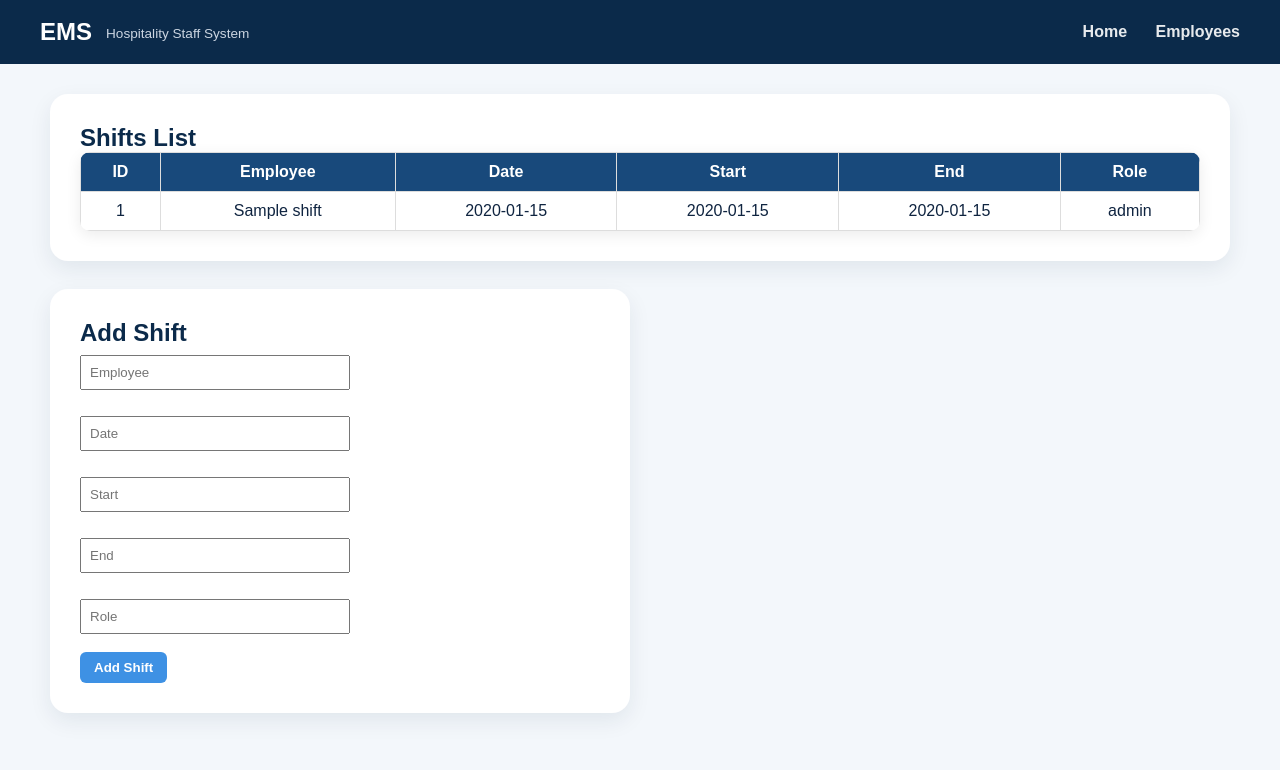
After one commit to Waszka22/web-services-flask-project, a Flask app: page /shifts in a window 1280 px wide. The commit adds this page. Shown: the top 770 px of the page. Run offline with Flask 3, Linux system fonts and the light colour scheme; tables that the repository leaves empty hold one stand-in row (values such as "Sample post").

Commit message:
Adding CRUD oeration

```diff
--- a/app.py
+++ b/app.py
@@ -36,7 +36,23 @@ class Employee(db.Model):
             "email": self.email
         }
 
+class Shift(db.Model):
+    id = db.Column(db.Integer, primary_key=True)
+    employee_name = db.Column(db.String(100))
+    shift_date = db.Column(db.String(50))
+    start_time = db.Column(db.String(50))
+    end_time = db.Column(db.String(50))
+    role = db.Column(db.String(100))
 
+    def to_dict(self):
+        return {
+            "id": self.id,
+            "employee_name": self.employee_name,
+            "shift_date": self.shift_date,
+            "start_time": self.start_time,
+            "end_time": self.end_time,
+            "role": self.role
+        }
 # pages
 @app.route("/")
 def home():
@@ -52,6 +68,9 @@ def add_page():
 def employees_page():
     return render_template("employees.html")
 
+@app.route("/shifts")
+def shifts_page():
+    return render_template("shifts.html")
 
 # API - GET all
 @app.route("/api/employees", methods=["GET"])
@@ -64,6 +83,10 @@ def get_employees():
 
     return jsonify(result)
 
+@app.route("/api/shifts", methods=["GET"])
+def get_shifts():
+    shifts = Shift.query.all()
+    return jsonify([s.to_dict() for s in shifts])
 
 # API - GET one
 @app.route("/api/employees/<int:id>", methods=["GET"])
@@ -99,6 +122,24 @@ def add_employee():
     return jsonify(new_employee.to_dict()), 201
 
 
+@app.route("/api/shifts", methods=["POST"])
+def add_shift():
+    data = request.get_json()
+
+    new_shift = Shift(
+        employee_name=data["employee_name"],
+        shift_date=data["shift_date"],
+        start_time=data["start_time"],
+        end_time=data["end_time"],
+        role=data["role"]
+    )
+
+    db.session.add(new_shift)
+    db.session.commit()
+
+    return jsonify(new_shift.to_dict()), 201
+
+
 # API - PUT
 @app.route("/api/employees/<int:id>", methods=["PUT"])
 def update_employee(id):
@@ -123,6 +164,24 @@ def update_employee(id):
 
     return jsonify(employee.to_dict())
 
+@app.route("/api/shifts/<int:id>", methods=["PUT"])
+def update_shift(id):
+    shift = Shift.query.get(id)
+
+    if shift is None:
+        return jsonify({"error": "Shift not found"}), 404
+
+    data = request.get_json()
+
+    shift.employee_name = data.get("employee_name", shift.employee_name)
+    shift.shift_date = data.get("shift_date", shift.shift_date)
+    shift.start_time = data.get("start_time", shift.start_time)
+    shift.end_time = data.get("end_time", shift.end_time)
+    shift.role = data.get("role", shift.role)
+
+    db.session.commit()
+
+    return jsonify(shift.to_dict())
 
 # API - DELETE
 @app.route("/api/employees/<int:id>", methods=["DELETE"])
@@ -143,3 +202,15 @@ if __name__ == "__main__":
         db.create_all()
 
     app.run(debug=True)
+
+@app.route("/api/shifts/<int:id>", methods=["DELETE"])
+def delete_shift(id):
+    shift = Shift.query.get(id)
+
+    if shift is None:
+        return jsonify({"error": "Shift not found"}), 404
+
+    db.session.delete(shift)
+    db.session.commit()
+
+    return jsonify({"message": "Shift deleted"})
--- /dev/null
+++ b/templates/shifts.html
@@ -0,0 +1,112 @@
+
+
+
+<!DOCTYPE html>
+<html lang="en">
+<head>
+    <meta charset="UTF-8">
+    <title>Shifts</title>
+    <link rel="stylesheet" href="{{ url_for('static', filename='style.css') }}">
+</head>
+
+<body>
+
+<nav class="navbar">
+    <div class="brand">
+        <h2>EMS</h2>
+        <p>Hospitality Staff System</p>
+    </div>
+
+    <div class="nav-links">
+        <a href="/">Home</a>
+        <a href="/employees">Employees</a>
+    </div>
+</nav>
+
+<main class="page">
+
+    <section class="panel">
+        <h2>Shifts List</h2>
+
+        <table>
+            <thead>
+                <tr>
+                    <th>ID</th>
+                    <th>Employee</th>
+                    <th>Date</th>
+                    <th>Start</th>
+                    <th>End</th>
+                    <th>Role</th>
+                </tr>
+            </thead>
+            <tbody id="shiftTable"></tbody>
+        </table>
+    </section>
+
+    <section class="panel edit-panel">
+        <h2>Add Shift</h2>
+
+        <input id="emp" placeholder="Employee"><br><br>
+        <input id="date" placeholder="Date"><br><br>
+        <input id="start" placeholder="Start"><br><br>
+        <input id="end" placeholder="End"><br><br>
+        <input id="role" placeholder="Role"><br><br>
+
+        <button onclick="addShift()">Add Shift</button>
+    </section>
+
+</main>
+
+<script>
+    async function loadShifts() {
+        const res = await fetch("/api/shifts");
+        const shifts = await res.json();
+
+        const table = document.getElementById("shiftTable");
+        table.innerHTML = "";
+
+        shifts.forEach(s => {
+            table.innerHTML += `
+                <tr>
+                    <td>${s.id}</td>
+                    <td>${s.employee_name}</td>
+                    <td>${s.shift_date}</td>
+                    <td>${s.start_time}</td>
+                    <td>${s.end_time}</td>
+                    <td>${s.role}</td>
+                </tr>
+            `;
+        });
+    }
+
+    async function addShift() {
+        const shift = {
+            employee_name: document.getElementById("emp").value,
+            shift_date: document.getElementById("date").value,
+            start_time: document.getElementById("start").value,
+            end_time: document.getElementById("end").value,
+            role: document.getElementById("role").value
+        };
+
+        await fetch("/api/shifts", {
+            method: "POST",
+            headers: {
+                "Content-Type": "application/json"
+            },
+            body: JSON.stringify(shift)
+        });
+
+        document.getElementById("emp").value = "";
+        document.getElementById("date").value = "";
+        document.getElementById("start").value = "";
+        document.getElementById("end").value = "";
+        document.getElementById("role").value = "";
+
+        loadShifts();
+    }
+
+    loadShifts();
+</script>
+
+</body>
+</html>
```
Also changed, not shown: templates/index.html (+62 -15 lines).
